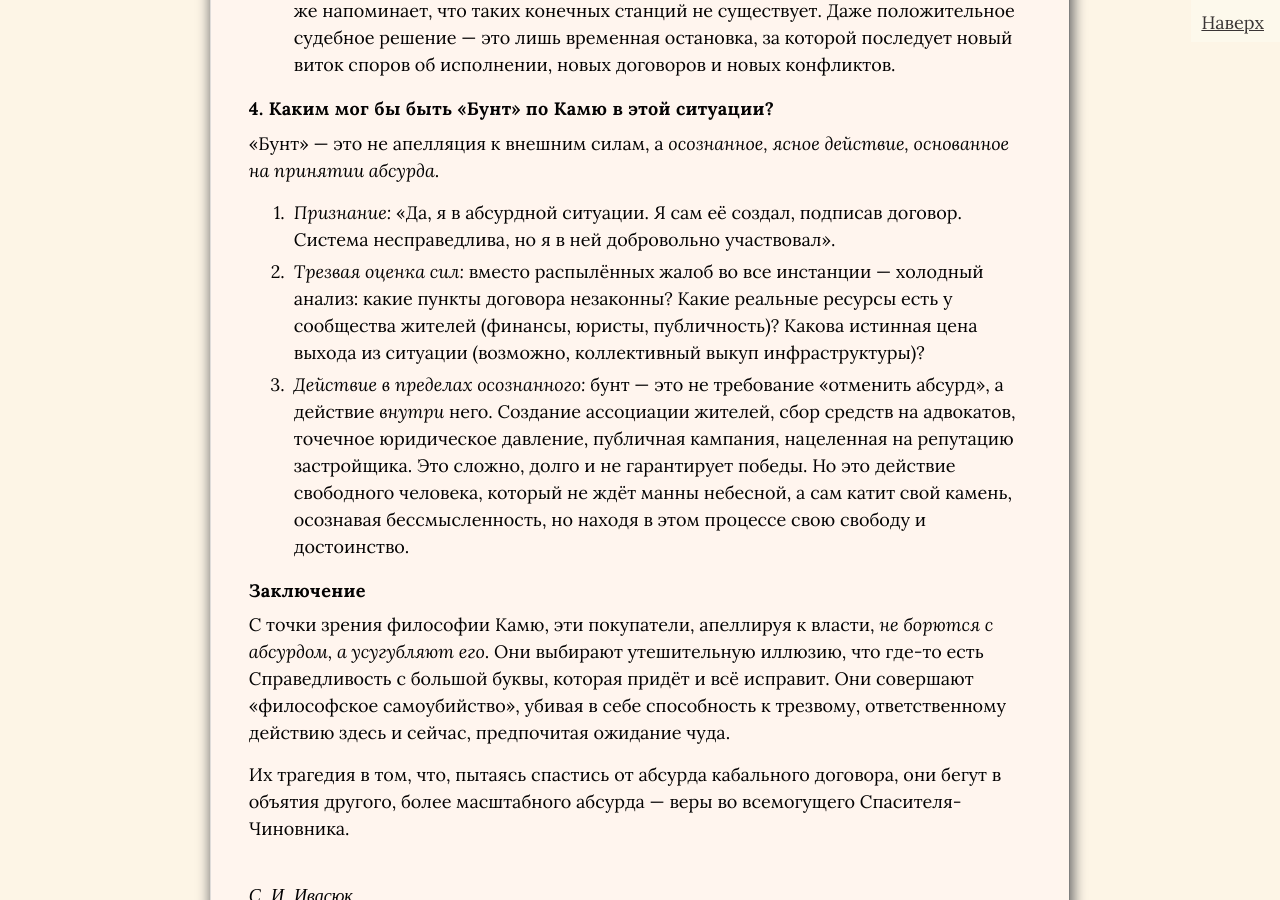
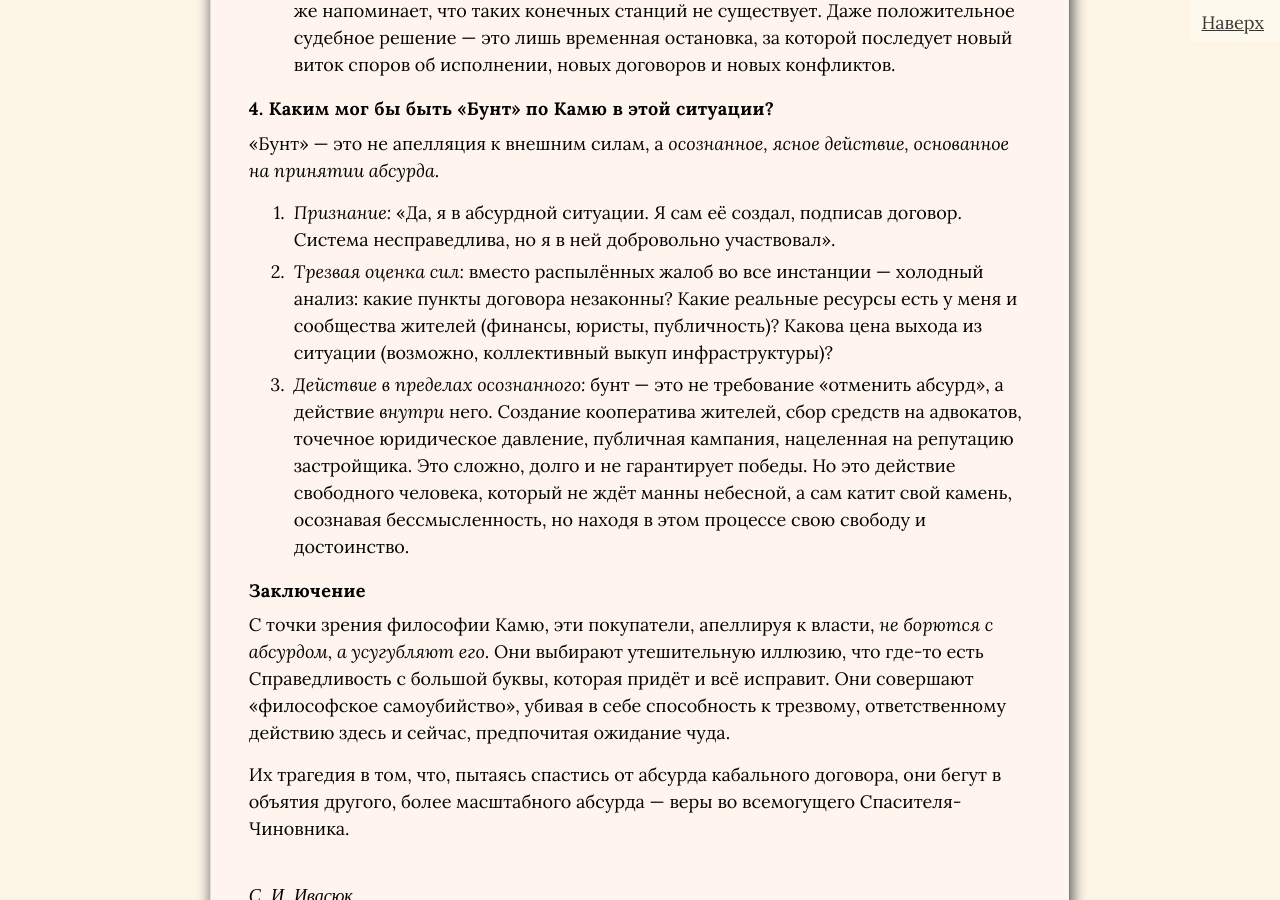
Before and after one commit to SergSi/land-use-art, a Jekyll site: the page built from _posts/2025-10-12-train.md, in a window 1280 px wide and 900 px high, scrolled down 2511 px. Built offline with Jekyll 4.4.1, drawn with Linux system fonts in a browser that asks for light colours; some web fonts are replaced.

Commit message:
Update 2025-10-12-train.md

```diff
--- a/_posts/2025-10-12-train.md
+++ b/_posts/2025-10-12-train.md
@@ -48,8 +48,8 @@ class: mind
 «Бунт» — это не апелляция к внешним силам, а *осознанное, ясное действие, основанное на принятии абсурда*.
 
 1. *Признание:* «Да, я в абсурдной ситуации. Я сам её создал, подписав договор. Система несправедлива, но я в ней добровольно участвовал».
-2. *Трезвая оценка сил:* вместо распылённых жалоб во все инстанции — холодный анализ: какие пункты договора незаконны? Какие реальные ресурсы есть у сообщества жителей (финансы, юристы, публичность)? Какова истинная цена выхода из ситуации (возможно, коллективный выкуп инфраструктуры)?
-3. *Действие в пределах осознанного:* бунт — это не требование «отменить абсурд», а действие *внутри* него. Создание ассоциации жителей, сбор средств на адвокатов, точечное юридическое давление, публичная кампания, нацеленная на репутацию застройщика. Это сложно, долго и не гарантирует победы. Но это действие свободного человека, который не ждёт манны небесной, а сам катит свой камень, осознавая бессмысленность, но находя в этом процессе свою свободу и достоинство.
+2. *Трезвая оценка сил:* вместо распылённых жалоб во все инстанции — холодный анализ: какие пункты договора незаконны? Какие реальные ресурсы есть у меня и сообщества жителей (финансы, юристы, публичность)? Какова цена выхода из ситуации (возможно, коллективный выкуп инфраструктуры)?
+3. *Действие в пределах осознанного:* бунт — это не требование «отменить абсурд», а действие *внутри* него. Создание кооператива жителей, сбор средств на адвокатов, точечное юридическое давление, публичная кампания, нацеленная на репутацию застройщика. Это сложно, долго и не гарантирует победы. Но это действие свободного человека, который не ждёт манны небесной, а сам катит свой камень, осознавая бессмысленность, но находя в этом процессе свою свободу и достоинство.
 
 #### Заключение
 
```
